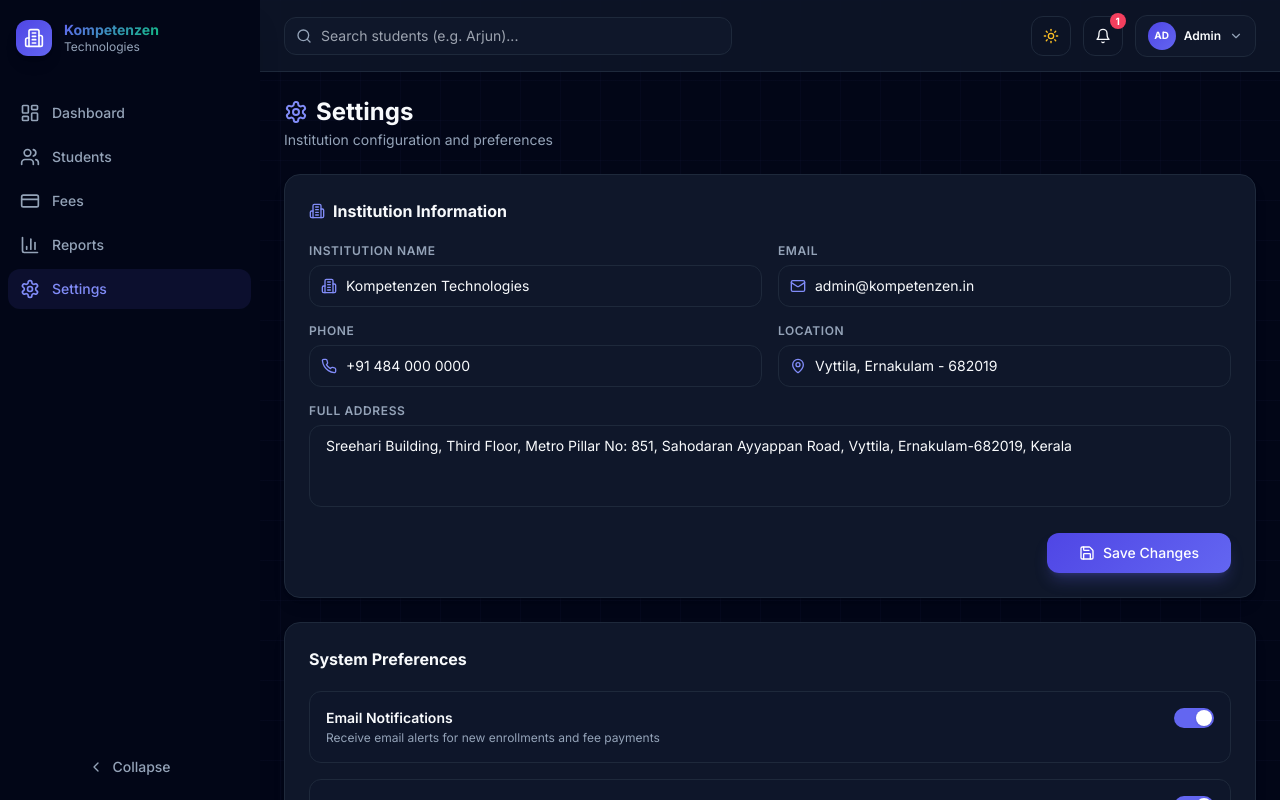
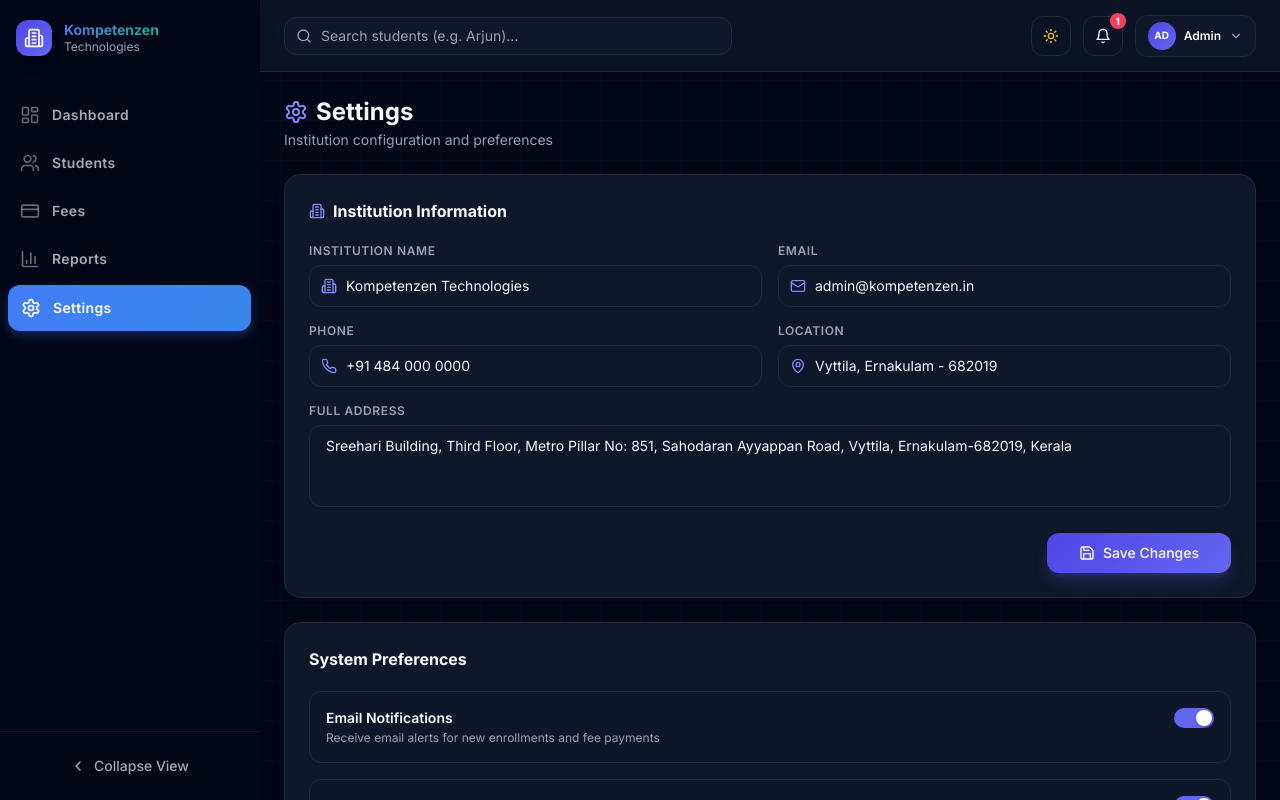
Before and after one commit to Vishnusuresh20/KOMPETENZEN, a React (Vite) app: page /admin/settings in a window 1280 px wide. Shown: the top 800 px of the page. Built offline with nearby package versions, Linux system fonts and the light colour scheme.

Commit message:
UI: Permanent GradeGuide-style dark sidebar for light mode

```diff
--- a/src/components/Sidebar.jsx
+++ b/src/components/Sidebar.jsx
@@ -71,24 +71,24 @@ export default function Sidebar({ collapsed, setCollapsed }) {
               to={item.path}
               end={item.end}
               className={cn(
-                'group flex items-center gap-3 px-3 py-2.5 rounded-xl transition-all duration-200',
-                isActive ? 'bg-indigo-500/10 text-indigo-400' : 'text-muted-foreground hover:bg-muted'
+                'group flex items-center gap-3 px-3 py-3 rounded-xl transition-all duration-200',
+                isActive ? 'sidebar-item-active' : 'sidebar-text sidebar-item-hover hover:text-white'
               )}
             >
-              <item.icon className={cn('w-5 h-5', isActive ? 'text-indigo-400' : 'group-hover:text-indigo-400')} />
-              {!collapsed && <span className="font-medium text-sm">{item.label}</span>}
+              <item.icon className={cn('w-5 h-5', isActive ? 'text-white' : 'opacity-60 group-hover:opacity-100')} />
+              {!collapsed && <span className="font-semibold text-sm tracking-wide">{item.label}</span>}
             </NavLink>
           );
         })}
       </nav>
 
-      <div className="p-3 border-t border-sidebar">
+      <div className="p-3 border-t border-white/5">
         <button
           onClick={() => setCollapsed((c) => !c)}
-          className="w-full flex items-center justify-center gap-2 py-2.5 px-3 rounded-xl text-sm font-medium text-muted-foreground hover:bg-indigo-500/10 hover:text-indigo-400 transition-all border border-transparent hover:border-indigo-500/20"
+          className="w-full flex items-center justify-center gap-2 py-3 px-3 rounded-xl text-sm font-medium sidebar-text sidebar-item-hover hover:text-white transition-all"
         >
           {collapsed ? <ChevronRight className="w-4 h-4" /> : <ChevronLeft className="w-4 h-4" />}
-          {!collapsed && <span>Collapse</span>}
+          {!collapsed && <span>Collapse View</span>}
         </button>
       </div>
     </motion.aside>
--- a/src/components/StudentSidebar.jsx
+++ b/src/components/StudentSidebar.jsx
@@ -35,18 +35,18 @@ export default function StudentSidebar() {
 
   return (
     <aside className={cn(
-      "h-screen bg-[rgb(var(--sidebar))] border-r border-[rgb(var(--border))] flex flex-col transition-all duration-300 sticky top-0",
+      "h-screen bg-sidebar border-r border-white/5 flex flex-col transition-all duration-300 sticky top-0",
       isCollapsed ? "w-20" : "w-64"
     )}>
       {/* Logo Section */}
       <div className="p-6 flex items-center gap-3">
-        <div className="w-8 h-8 bg-emerald-500 rounded-xl flex items-center justify-center flex-shrink-0 shadow-lg shadow-emerald-500/20">
+        <div className="w-8 h-8 bg-blue-500 rounded-xl flex items-center justify-center flex-shrink-0 shadow-lg shadow-blue-500/20">
           <GraduationCap className="w-5 h-5 text-white" />
         </div>
         {!isCollapsed && (
           <div className="flex flex-col">
-            <span className="font-bold text-[rgb(var(--foreground))] tracking-tight leading-none text-sm">Kompetenzen</span>
-            <span className="text-[10px] text-[rgb(var(--muted-foreground))] font-medium uppercase tracking-wider mt-1">Student Portal</span>
+            <span className="font-bold text-white tracking-tight leading-none text-sm">Kompetenzen</span>
+            <span className="text-[10px] sidebar-text font-medium uppercase tracking-wider mt-1">Student Portal</span>
           </div>
         )}
       </div>
@@ -59,29 +59,29 @@ export default function StudentSidebar() {
             to={item.path}
             end={item.end}
             className={({ isActive }) => cn(
-              "flex items-center gap-3 px-3 py-2.5 rounded-xl text-sm font-medium transition-all duration-200",
+              "flex items-center gap-3 px-3 py-3 rounded-xl text-sm font-semibold tracking-wide transition-all duration-200",
               isActive
-                ? "bg-emerald-500/10 text-emerald-500"
-                : "text-[rgb(var(--muted-foreground))] hover:text-emerald-400 hover:bg-emerald-500/5"
+                ? "sidebar-item-active"
+                : "sidebar-text hover:text-white hover:bg-white/5"
             )}
           >
-            <item.icon className="w-5 h-5 flex-shrink-0" />
+            <item.icon className={cn("w-5 h-5 flex-shrink-0", isActive ? "text-white" : "opacity-60")} />
             {!isCollapsed && <span>{item.label}</span>}
           </NavLink>
         ))}
       </nav>
 
       {/* User & Logout */}
-      <div className="p-4 border-t border-[rgb(var(--border))] space-y-2">
+      <div className="p-4 border-t border-white/5 space-y-2">
         {!isCollapsed && (
-          <div className="px-2 py-3 rounded-2xl bg-emerald-500/5 border border-emerald-500/10 mb-4">
+          <div className="px-2 py-3 rounded-2xl bg-white/5 border border-white/10 mb-4">
              <div className="flex items-center gap-3">
-                <div className="w-8 h-8 rounded-lg bg-emerald-500 flex items-center justify-center text-white text-xs font-bold">
-                  AM
+                <div className="w-8 h-8 rounded-lg bg-blue-500 flex items-center justify-center text-white text-xs font-bold">
+                   AM
                 </div>
                 <div>
-                   <p className="text-xs font-bold text-foreground">Arjun Menon</p>
-                   <p className="text-[10px] text-muted-foreground">Full Stack Dev</p>
+                   <p className="text-xs font-bold text-white">Arjun Menon</p>
+                   <p className="text-[10px] sidebar-text">Full Stack Dev</p>
                 </div>
              </div>
           </div>
@@ -90,7 +90,7 @@ export default function StudentSidebar() {
         <button
           onClick={handleLogout}
           className={cn(
-            "w-full flex items-center gap-3 px-3 py-2.5 rounded-xl text-sm font-medium text-rose-500 hover:bg-rose-500/10 transition-all duration-200",
+            "w-full flex items-center gap-3 px-3 py-3 rounded-xl text-sm font-medium text-rose-400 hover:bg-rose-500/10 transition-all duration-200",
             isCollapsed && "justify-center"
           )}
         >
@@ -100,7 +100,7 @@ export default function StudentSidebar() {
 
         <button
           onClick={() => setIsCollapsed(!isCollapsed)}
-          className="w-full flex items-center gap-3 px-3 py-2.5 rounded-xl text-sm font-medium text-[rgb(var(--muted-foreground))] hover:bg-[rgb(var(--muted))] transition-all duration-200 mt-2"
+          className="w-full flex items-center gap-3 px-3 py-3 rounded-xl text-sm font-medium sidebar-text sidebar-item-hover hover:text-white transition-all duration-200 mt-2"
         >
           {isCollapsed ? <ChevronRight className="w-5 h-5 mx-auto" /> : (
             <>
--- a/src/index.css
+++ b/src/index.css
@@ -13,16 +13,16 @@
     --card-foreground: 15 23 42;
     --border: 226 232 240;
     --input: 226 232 240;
-    --primary: 79 70 229;
+    --primary: 59 130 246;
     --primary-foreground: 255 255 255;
     --secondary: 241 245 249;
-    --secondary-foreground: 79 70 229;
+    --secondary-foreground: 59 130 246;
     --muted: 241 245 249;
     --muted-foreground: 100 116 139;
     --accent: 16 185 129;
     --accent-foreground: 255 255 255;
-    --sidebar-bg: 255 255 255;
-    --sidebar-border: 241 245 249;
+    --sidebar-bg: 2 6 23;
+    --sidebar-border: 15 23 42;
   }
 
   .dark {
@@ -165,6 +165,26 @@
     animation: fadeIn 0.4s ease-out forwards;
   }
 
+  .bg-sidebar {
+    background-color: rgb(var(--sidebar-bg));
+    color: white;
+  }
+
+  .sidebar-text {
+    color: rgba(255, 255, 255, 0.65);
+  }
+
+  .sidebar-item-active {
+    background-color: #3b82f6;
+    color: white;
+    box-shadow: 0 4px 12px rgba(59, 130, 246, 0.3);
+  }
+
+  .sidebar-item-hover:hover {
+    background-color: rgba(255, 255, 255, 0.08);
+    color: white;
+  }
+
   .bg-grid {
     background-image:
       linear-gradient(rgba(99, 102, 241, 0.03) 1px, transparent 1px),
```
